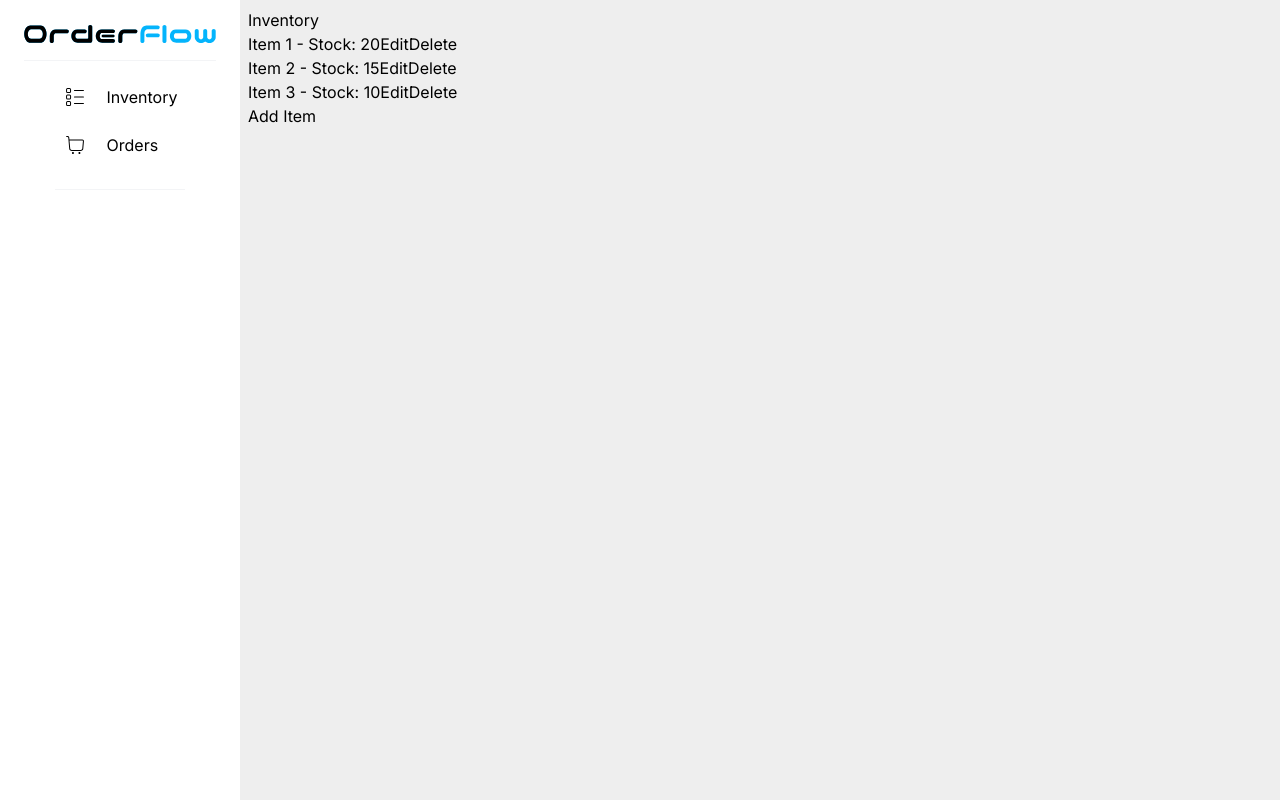
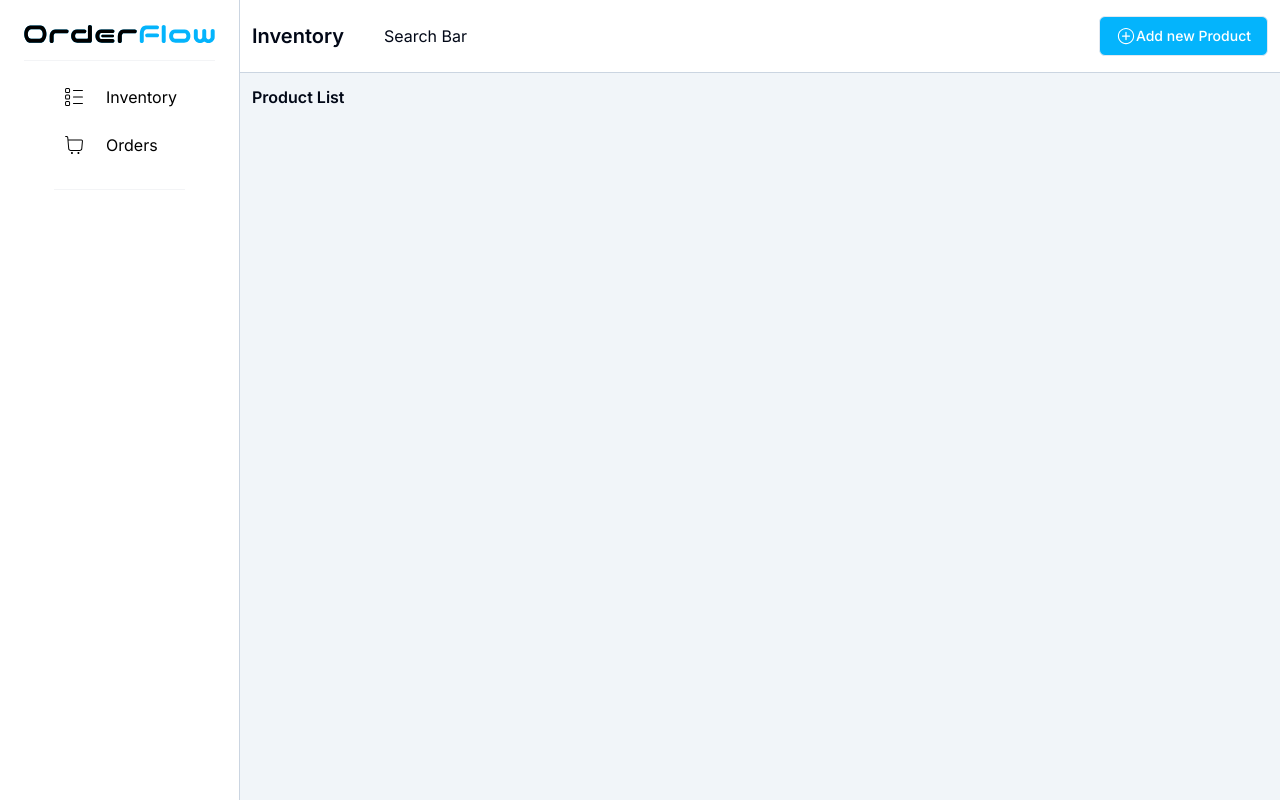
Before and after one commit to Shivd131/next-orderflow, a Next.js app: page /inventory-view in a window 1280 px wide. Built offline with nearby package versions, Linux system fonts and the light colour scheme.

Commit message:
minor edits

```diff
--- a/src/app/components/SideNavbar.tsx
+++ b/src/app/components/SideNavbar.tsx
@@ -62,7 +62,7 @@
                     </DisclosurePanel>
                 </Disclosure>
             ) : (
-                <div className='md:flex md:flex-col md:h-full p-6 bg-white z-20'>
+                <div className='md:flex md:flex-col md:h-full p-6 bg-white z-20  border-r border-slate-300 '>
                     <div className='flex flex-col justify-start items-center'>
                         <Image className="text-base text-center cursor-pointer font-bold border-b border-gray-100 pb-4 w-full" src={orderflow} alt={'orderflow'} />
                         <div className="my-4 border-b border-gray-100 pb-4">
--- a/src/app/globals.css
+++ b/src/app/globals.css
@@ -3,12 +3,74 @@
 @tailwind utilities;
 
 @layer base {
-  body {
-    @apply bg-[#EEEEEE]
+  :root {
+    --background: 0 0% 100%;
+    --foreground: 222.2 84% 4.9%;
+
+    --card: 0 0% 100%;
+    --card-foreground: 222.2 84% 4.9%;
+
+    --popover: 0 0% 100%;
+    --popover-foreground: 222.2 84% 4.9%;
+
+    --primary: 222.2 47.4% 11.2%;
+    --primary-foreground: 210 40% 98%;
+
+    --secondary: 210 40% 96.1%;
+    --secondary-foreground: 222.2 47.4% 11.2%;
+
+    --muted: 210 40% 96.1%;
+    --muted-foreground: 215.4 16.3% 46.9%;
+
+    --accent: 210 40% 96.1%;
+    --accent-foreground: 222.2 47.4% 11.2%;
+
+    --destructive: 0 84.2% 60.2%;
+    --destructive-foreground: 210 40% 98%;
+
+    --border: 214.3 31.8% 91.4%;
+    --input: 214.3 31.8% 91.4%;
+    --ring: 222.2 84% 4.9%;
+
+    --radius: 0.5rem;
+  }
+
+  .dark {
+    --background: 222.2 84% 4.9%;
+    --foreground: 210 40% 98%;
+
+    --card: 222.2 84% 4.9%;
+    --card-foreground: 210 40% 98%;
+
+    --popover: 222.2 84% 4.9%;
+    --popover-foreground: 210 40% 98%;
+
+    --primary: 210 40% 98%;
+    --primary-foreground: 222.2 47.4% 11.2%;
+
+    --secondary: 217.2 32.6% 17.5%;
+    --secondary-foreground: 210 40% 98%;
+
+    --muted: 217.2 32.6% 17.5%;
+    --muted-foreground: 215 20.2% 65.1%;
+
+    --accent: 217.2 32.6% 17.5%;
+    --accent-foreground: 210 40% 98%;
+
+    --destructive: 0 62.8% 30.6%;
+    --destructive-foreground: 210 40% 98%;
+
+    --border: 217.2 32.6% 17.5%;
+    --input: 217.2 32.6% 17.5%;
+    --ring: 212.7 26.8% 83.9%;
   }
 }
-@layer utilities {
-  .text-balance {
-    text-wrap: balance;
+
+@layer base {
+  * {
+    @apply border-border;
+  }
+  body {
+    @apply bg-background text-foreground;
   }
 }
--- a/src/app/inventory-view/page.tsx
+++ b/src/app/inventory-view/page.tsx
@@ -3,6 +3,8 @@
 import { RootState } from '../../lib/store';
 import React from 'react'
 import { useSelector, useDispatch } from 'react-redux';
+import { Button } from "@/components/ui/button"
+import { IoIosAddCircleOutline } from "react-icons/io";
 
 const InventoryView = () => {
   const items = useSelector((state: RootState) => state.inventory.items);
@@ -22,19 +24,34 @@
     dispatch(deleteItem(id));
   };
 
+  // return (
+  //   <div>
+  //     <h1>Inventory</h1>
+  //     <ul>
+  //       {items.map(item => (
+  //         <li key={item.id}>
+  //           {item.name} - Stock: {item.stock}
+  //           <button onClick={() => handleEditItem(item.id)}>Edit</button>
+  //           <button onClick={() => handleDeleteItem(item.id)}>Delete</button>
+  //         </li>
+  //       ))}
+  //     </ul>
+  //     <button onClick={handleAddItem}>Add Item</button>
+  //   </div>
+  // )
   return (
     <div>
-      <h1>Inventory</h1>
-      <ul>
-        {items.map(item => (
-          <li key={item.id}>
-            {item.name} - Stock: {item.stock}
-            <button onClick={() => handleEditItem(item.id)}>Edit</button>
-            <button onClick={() => handleDeleteItem(item.id)}>Delete</button>
-          </li>
-        ))}
-      </ul>
-      <button onClick={handleAddItem}>Add Item</button>
+      <div className='flex justify-between items-center bg-white  px-3 py-4 border-b border-slate-300'>
+        <div className='flex items-center gap-10 '>
+          <h2 className='text-xl font-semibold'>Inventory</h2>
+          <div>Search Bar</div>
+        </div>
+
+        <Button className='bg-[#04B4FC] text-white hover:bg-slate-100 hover:shadow-sm hover:border ' variant="outline"><IoIosAddCircleOutline className='fill size-5' /> Add new Product</Button>
+      </div>
+      <div className='p-3 '>
+        <h2 className='font-semibold'>Product List</h2>
+      </div>
     </div>
   )
 }
--- a/src/app/layout.tsx
+++ b/src/app/layout.tsx
@@ -1,10 +1,16 @@
 import type { Metadata } from "next";
-import { Inter } from "next/font/google";
+import { Inter as FontSans } from "next/font/google"
 import "./globals.css";
 import SideNavbar from "./components/SideNavbar";
 import StoreProvider from "./StoreProvider";
+import { cn } from "@/lib/utils"
 
-const inter = Inter({ subsets: ["latin"] });
+const fontSans = FontSans({
+  subsets: ["latin"],
+  variable: "--font-sans",
+})
+
+// const inter = Inter({ subsets: ["latin"] });
 
 export const metadata: Metadata = {
   title: "Create Next App",
@@ -18,11 +24,14 @@
 }>) {
   return (
     <html lang="en">
-      <body className={inter.className}>
+      <body className={cn(
+        "min-h-screen bg-background font-sans antialiased bg-slate-100",
+        fontSans.variable
+      )}>
         <StoreProvider>
           <div className="flex">
             <SideNavbar />
-            <main className="flex-grow md:ml-60 p-2">{children}</main>
+            <main className="flex-grow md:ml-60">{children}</main>
           </div>
         </StoreProvider>
       </body>
--- /dev/null
+++ b/src/components/ui/button.tsx
@@ -0,0 +1,56 @@
+import * as React from "react"
+import { Slot } from "@radix-ui/react-slot"
+import { cva, type VariantProps } from "class-variance-authority"
+
+import { cn } from "@/lib/utils"
+
+const buttonVariants = cva(
+  "inline-flex items-center justify-center whitespace-nowrap rounded-md text-sm font-medium ring-offset-background transition-colors focus-visible:outline-none focus-visible:ring-2 focus-visible:ring-ring focus-visible:ring-offset-2 disabled:pointer-events-none disabled:opacity-50",
+  {
+    variants: {
+      variant: {
+        default: "bg-primary text-primary-foreground hover:bg-primary/90",
+        destructive:
+          "bg-destructive text-destructive-foreground hover:bg-destructive/90",
+        outline:
+          "border border-input bg-background hover:bg-accent hover:text-accent-foreground",
+        secondary:
+          "bg-secondary text-secondary-foreground hover:bg-secondary/80",
+        ghost: "hover:bg-accent hover:text-accent-foreground",
+        link: "text-primary underline-offset-4 hover:underline",
+      },
+      size: {
+        default: "h-10 px-4 py-2",
+        sm: "h-9 rounded-md px-3",
+        lg: "h-11 rounded-md px-8",
+        icon: "h-10 w-10",
+      },
+    },
+    defaultVariants: {
+      variant: "default",
+      size: "default",
+    },
+  }
+)
+
+export interface ButtonProps
+  extends React.ButtonHTMLAttributes<HTMLButtonElement>,
+    VariantProps<typeof buttonVariants> {
+  asChild?: boolean
+}
+
+const Button = React.forwardRef<HTMLButtonElement, ButtonProps>(
+  ({ className, variant, size, asChild = false, ...props }, ref) => {
+    const Comp = asChild ? Slot : "button"
+    return (
+      <Comp
+        className={cn(buttonVariants({ variant, size, className }))}
+        ref={ref}
+        {...props}
+      />
+    )
+  }
+)
+Button.displayName = "Button"
+
+export { Button, buttonVariants }
--- /dev/null
+++ b/src/lib/utils.ts
@@ -0,0 +1,6 @@
+import { type ClassValue, clsx } from "clsx"
+import { twMerge } from "tailwind-merge"
+
+export function cn(...inputs: ClassValue[]) {
+  return twMerge(clsx(inputs))
+}
--- a/tailwind.config.ts
+++ b/tailwind.config.ts
@@ -1,20 +1,84 @@
-import type { Config } from "tailwindcss";
+import type { Config } from "tailwindcss"
+const { fontFamily } = require("tailwindcss/defaultTheme")
 
-const config: Config = {
+const config = {
+  darkMode: ["class"],
   content: [
-    "./src/pages/**/*.{js,ts,jsx,tsx,mdx}",
-    "./src/components/**/*.{js,ts,jsx,tsx,mdx}",
-    "./src/app/**/*.{js,ts,jsx,tsx,mdx}",
+    './pages/**/*.{ts,tsx}',
+    './components/**/*.{ts,tsx}',
+    './app/**/*.{ts,tsx}',
+    './src/**/*.{ts,tsx}',
   ],
+  prefix: "",
   theme: {
+    container: {
+      center: true,
+      padding: "2rem",
+      screens: {
+        "2xl": "1400px",
+      },
+    },
     extend: {
-      backgroundImage: {
-        "gradient-radial": "radial-gradient(var(--tw-gradient-stops))",
-        "gradient-conic":
-          "conic-gradient(from 180deg at 50% 50%, var(--tw-gradient-stops))",
+      fontFamily: {
+        sans: ["var(--font-sans)", ...fontFamily.sans],
+      },
+      colors: {
+        border: "hsl(var(--border))",
+        input: "hsl(var(--input))",
+        ring: "hsl(var(--ring))",
+        background: "hsl(var(--background))",
+        foreground: "hsl(var(--foreground))",
+        primary: {
+          DEFAULT: "hsl(var(--primary))",
+          foreground: "hsl(var(--primary-foreground))",
+        },
+        secondary: {
+          DEFAULT: "hsl(var(--secondary))",
+          foreground: "hsl(var(--secondary-foreground))",
+        },
+        destructive: {
+          DEFAULT: "hsl(var(--destructive))",
+          foreground: "hsl(var(--destructive-foreground))",
+        },
+        muted: {
+          DEFAULT: "hsl(var(--muted))",
+          foreground: "hsl(var(--muted-foreground))",
+        },
+        accent: {
+          DEFAULT: "hsl(var(--accent))",
+          foreground: "hsl(var(--accent-foreground))",
+        },
+        popover: {
+          DEFAULT: "hsl(var(--popover))",
+          foreground: "hsl(var(--popover-foreground))",
+        },
+        card: {
+          DEFAULT: "hsl(var(--card))",
+          foreground: "hsl(var(--card-foreground))",
+        },
+      },
+      borderRadius: {
+        lg: "var(--radius)",
+        md: "calc(var(--radius) - 2px)",
+        sm: "calc(var(--radius) - 4px)",
+      },
+      keyframes: {
+        "accordion-down": {
+          from: { height: "0" },
+          to: { height: "var(--radix-accordion-content-height)" },
+        },
+        "accordion-up": {
+          from: { height: "var(--radix-accordion-content-height)" },
+          to: { height: "0" },
+        },
+      },
+      animation: {
+        "accordion-down": "accordion-down 0.2s ease-out",
+        "accordion-up": "accordion-up 0.2s ease-out",
       },
     },
   },
-  plugins: [],
-};
-export default config;
+  plugins: [require("tailwindcss-animate")],
+} satisfies Config
+
+export default config
```
Also changed, not shown: package.json (+8 -1 lines), src/components/ui/table.tsx (added, +117 -0 lines), components.json (added), 1 other file (tests, documents, lock files or other folders).
